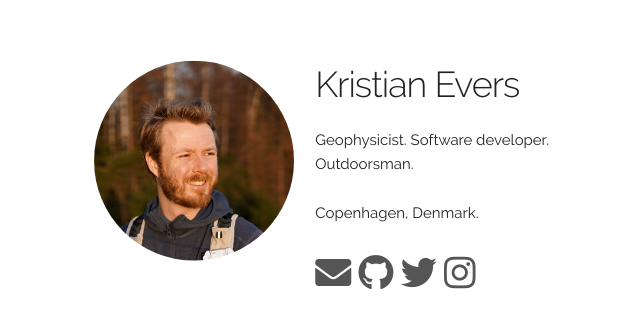
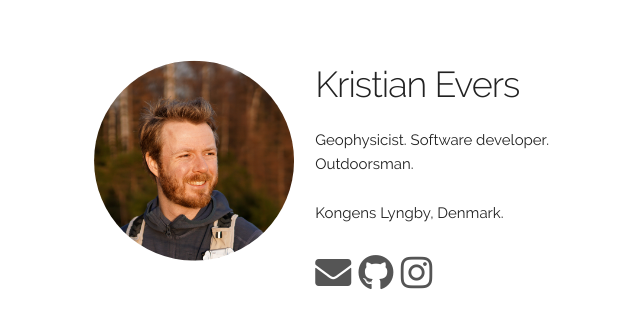
Before and after one commit to kbevers/kbevers.github.io, a plain HTML site: page index.html in a window 1280 px wide. Shown: the part 211-538 px from the top of the page, without its empty margins (289-929 px from the left). Drawn offline with Linux system fonts and the light colour scheme.

Commit message:
Update index.html

```diff
--- a/index.html
+++ b/index.html
@@ -29,20 +29,17 @@
           <h3>Kristian Evers</h3>
           <p class="reset-margin"><p>Geophysicist. Software developer. Outdoorsman.</p>
 
-<p>Copenhagen, Denmark.</p>
+<p>Kongens Lyngby, Denmark.</p>
 </p>
         </section>
         <section id="contact">
           <div class="icons">
           <h3>
-            <a class="icon" href="mailto:kristianevers@gmail.com">
+            <a class="icon" href="mailto:kristian@evers.dev">
               <i class="fas fa-envelope" aria-hidden="true"></i>
             </a>
             <a class="icon" href="https://github.com/kbevers" target="_blank">
               <i class="fab fa-github" aria-hidden="true"></i>
-            </a>
-            <a class="icon" href="https://twitter.com/kbevers" target="_blank">
-              <i class="fab fa-twitter" aria-hidden="true"></i>
             </a>
             <a class="icon" href="https://instagram.com/kristianevers" target="_blank">
               <i class="fab fa-instagram" aria-hidden="true"></i>
```
